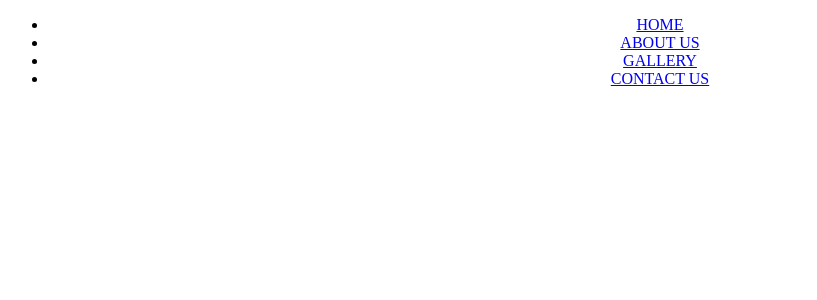
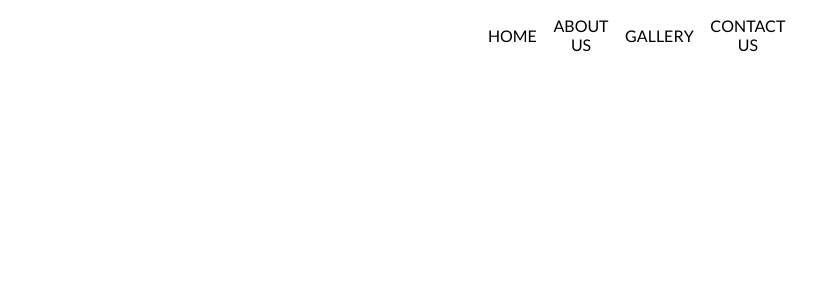
Before and after one commit to rimamenaa/DarKenza, a React (Vite) app: page / in a window 1280 px wide. Shown: the top 300 px of the page, without its empty margins (0-817 px from the left). Built offline with nearby package versions, Linux system fonts and the light colour scheme.

Commit message:
navbar styles

```diff
--- a/index.html
+++ b/index.html
@@ -5,6 +5,9 @@
     <link rel="icon" type="image/svg+xml" href="" />
     <meta name="viewport" content="width=device-width, initial-scale=1.0" />
     <link rel="stylesheet" href="https://cdnjs.cloudflare.com/ajax/libs/font-awesome/6.4.0/css/all.min.css" integrity="sha512-iecdLmaskl7CVkqkXNQ/ZH/XLlvWZOJyj7Yy7tcenmpD1ypASozpmT/E0iPtmFIB46ZmdtAc9eNBvH0H/ZpiBw==" crossorigin="anonymous" referrerpolicy="no-referrer" />
+    <link rel="preconnect" href="https://fonts.googleapis.com">
+    <link rel="preconnect" href="https://fonts.gstatic.com" crossorigin>
+    <link href="https://fonts.googleapis.com/css2?family=Lato:wght@300;400;700;900&family=Poppins:ital,wght@0,100;0,200;0,300;0,400;0,500;0,600;0,700;1,100;1,200;1,300;1,400;1,500;1,600;1,700&display=swap" rel="stylesheet">
     <title>Dar Kenza</title>
   </head>
   <body>
--- a/src/Components/MenuItems.jsx
+++ b/src/Components/MenuItems.jsx
@@ -17,6 +17,6 @@
     {
         title : "CONTACT US",
         url : "/contactUs",
-        cName : "navLinks-mobile",
+        cName : "navLinks",
     }
 ]
--- a/src/Components/Navbar.jsx
+++ b/src/Components/Navbar.jsx
@@ -10,7 +10,7 @@
 
             {MenuItems.map((item, i) => {
               return (
-                <li key={i}><a href='/'>{item.title}</a></li>
+                <li key={i}><a className={item.cName} href='/'>{item.title}</a></li>
               )
             })}
 
--- a/src/Components/NavbarStyles.css
+++ b/src/Components/NavbarStyles.css
@@ -0,0 +1,17 @@
+.navMenu {
+    display: grid;
+    grid-template-columns: repeat(4, auto);
+    grid-gap: 10px;
+    list-style: none;
+    align-items: center;
+    padding: 0 30rem;
+}
+
+.navLinks {
+    text-decoration: none;
+    color: black;
+}
+
+.navLinks:hover {
+    color: #ffbf00;
+}
--- a/src/index.css
+++ b/src/index.css
@@ -1 +1,3 @@
-@import url('https://fonts.googleapis.com/css2?family=Poppins:ital,wght@0,100;0,200;0,300;0,400;0,500;0,600;0,700;1,100;1,200;1,300;1,400;1,500;1,600;1,700&display=swap');
+* {
+    font-family: 'Lato', sans-serif;
+}
```
